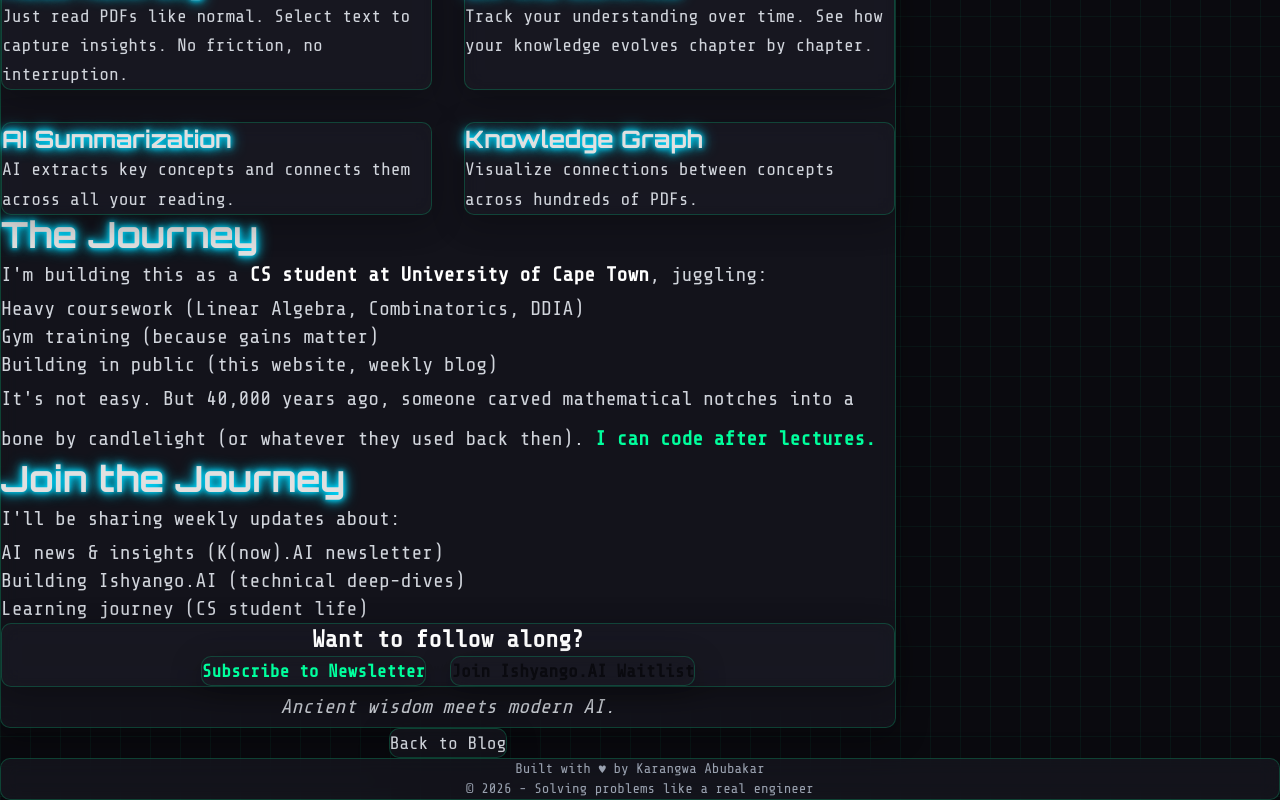
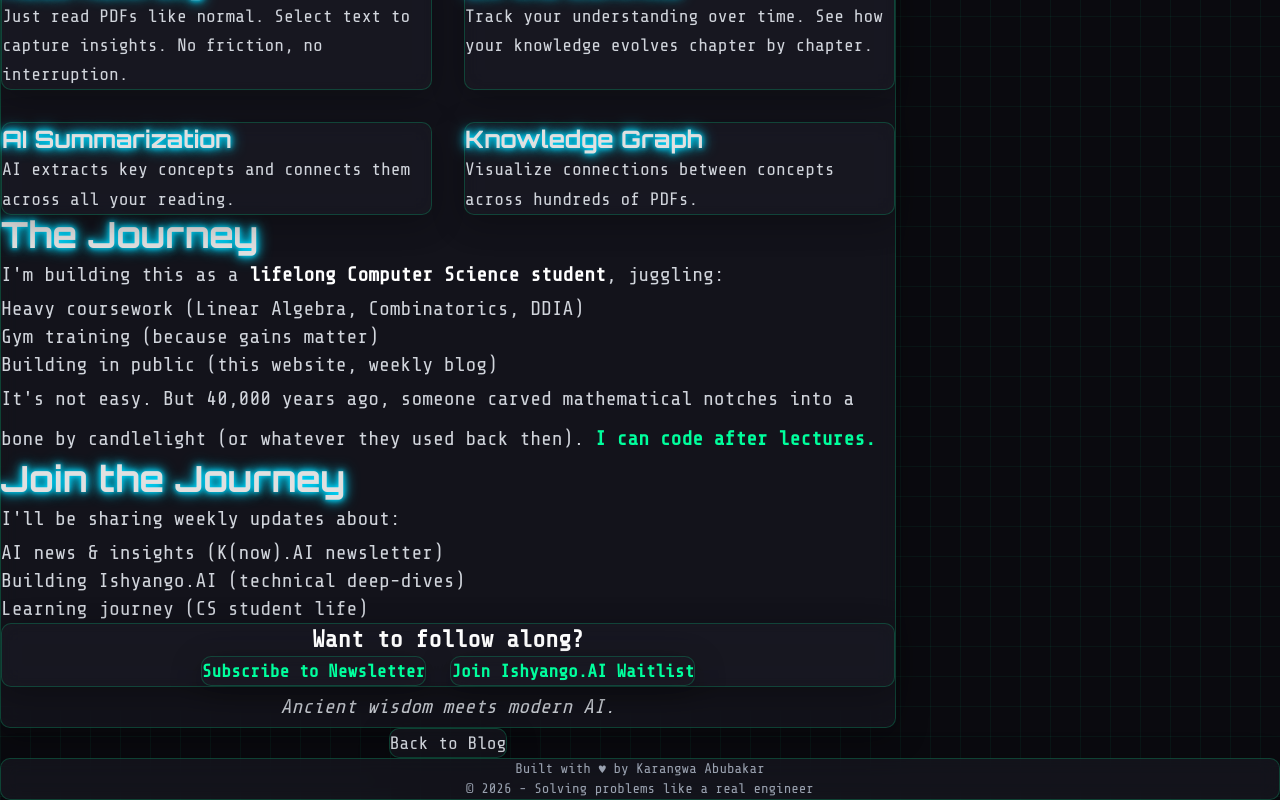
Before and after one commit to Papi84/karangwa-website, a Next.js app: page /blog/why-ishyango-ai in a window 1280 px wide. Shown: the part 1364-2164 px from the top of the page. Built offline with nearby package versions, Linux system fonts and the light colour scheme.

Commit message:
Fix waitlist button visibility, center buttons, remove university name

```diff
--- a/app/blog/why-ishyango-ai/page.tsx
+++ b/app/blog/why-ishyango-ai/page.tsx
@@ -219,7 +219,7 @@
               </h2>
 
               <p className="text-gray-300 text-lg md:text-xl mb-6 md:mb-8 leading-relaxed md:leading-loose">
-                I'm building this as a <strong className="text-white">CS student at University of Cape Town</strong>, juggling:
+                I'm building this as a <strong className="text-white">lifelong Computer Science student</strong>, juggling:
               </p>
 
               <ul className="text-gray-300 text-lg md:text-xl mb-8 md:mb-12 space-y-4 md:space-y-6">
@@ -271,11 +271,11 @@
                 <p className="text-gray-300 text-lg md:text-xl mb-6 md:mb-8">
                   <strong className="text-white text-xl md:text-2xl">Want to follow along?</strong>
                 </p>
-                <div className="flex flex-wrap justify-center gap-4 md:gap-6">
-                  <Link href="/blog" className="glass-card px-6 md:px-8 py-4 rounded border border-[var(--neon-green)] text-[var(--neon-green)] hover:bg-[var(--neon-green)] hover:text-[var(--dark-bg)] font-bold transition duration-300 text-base md:text-lg">
+                <div className="flex flex-col md:flex-row justify-center items-center gap-4 md:gap-6">
+                  <Link href="/blog" className="glass-card px-8 py-4 rounded border border-[var(--neon-green)] text-[var(--neon-green)] hover:bg-[var(--neon-green)] hover:text-[var(--dark-bg)] font-bold transition duration-300 text-base md:text-lg whitespace-nowrap">
                     <i className="fas fa-envelope mr-2"></i>Subscribe to Newsletter
                   </Link>
-                  <Link href="/#ishyango" className="glass-card px-6 md:px-8 py-4 rounded bg-[var(--neon-green)] text-[var(--dark-bg)] font-bold hover:shadow-lg hover:shadow-[var(--glow-green)] transition duration-300 text-base md:text-lg">
+                  <Link href="/#ishyango" className="glass-card px-8 py-4 rounded border border-[var(--neon-green)] text-[var(--neon-green)] hover:bg-[var(--neon-green)] hover:text-[var(--dark-bg)] font-bold transition duration-300 text-base md:text-lg whitespace-nowrap">
                     <i className="fas fa-rocket mr-2"></i>Join Ishyango.AI Waitlist
                   </Link>
                 </div>
```
